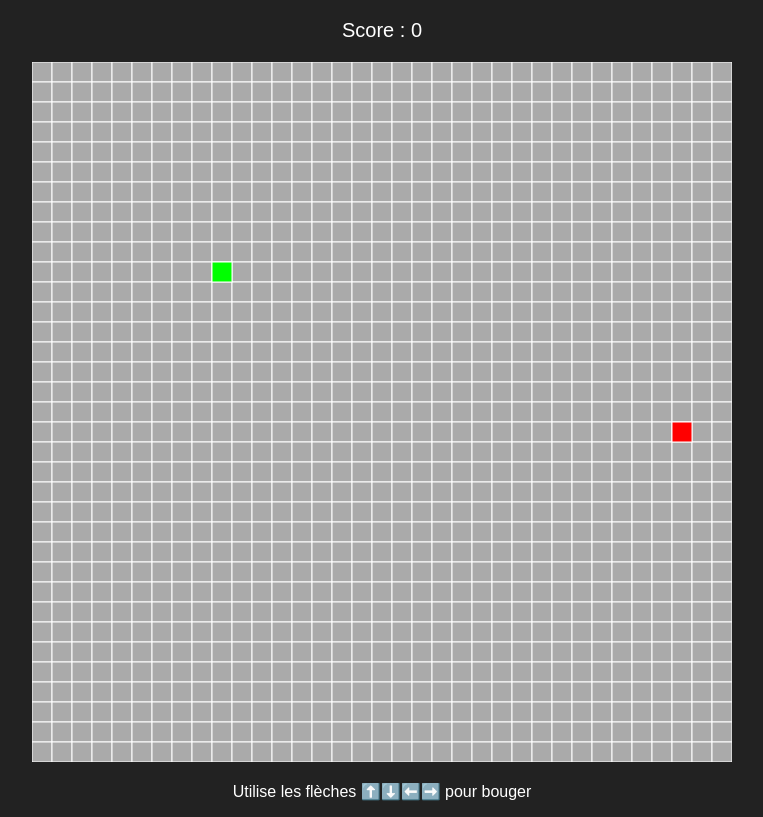
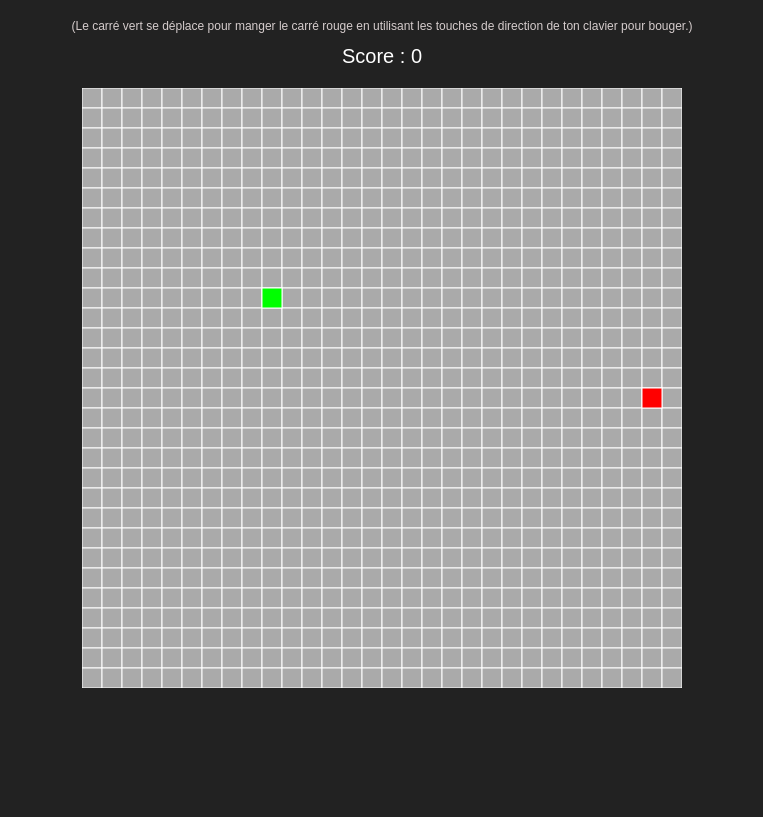
Before and after one commit to rasoavelo/snake-game, a plain HTML site: page index.html in a window 1280 px wide. Shown: the part 62-879 px from the top of the page, without its empty margins (258-1021 px from the left). After the commit the page ends 800 px from the top, so only its background shows below. Drawn offline with Linux system fonts and the light colour scheme.

Commit message:
optimize the content

```diff
--- a/index.html
+++ b/index.html
@@ -10,9 +10,13 @@
 
 <body>
     <h1>🐍 Jeu Snake</h1>
+    <div>
+        <p class="remarque">(Le carré vert se déplace pour manger le carré rouge en utilisant les touches de direction
+            de ton clavier pour bouger.)
+        </p>
+    </div>
     <div id="score">Score : 0</div> <!-- score en dehors du canvas -->
-    <canvas id="game" width="700" height="700"></canvas>
-    <p>Utilise les flèches ⬆️⬇️⬅️➡️ pour bouger</p>
+    <canvas id="game" width="600" height="600"></canvas>
 
     <script src="script.js"></script>
 </body>
--- a/style.css
+++ b/style.css
@@ -13,3 +13,9 @@ canvas {
     font-size: 20px;
     margin: 10px 0;
 }
+
+.remarque{
+    font-size:12px;
+    color:rgb(214, 205, 205)
+
+}
```
